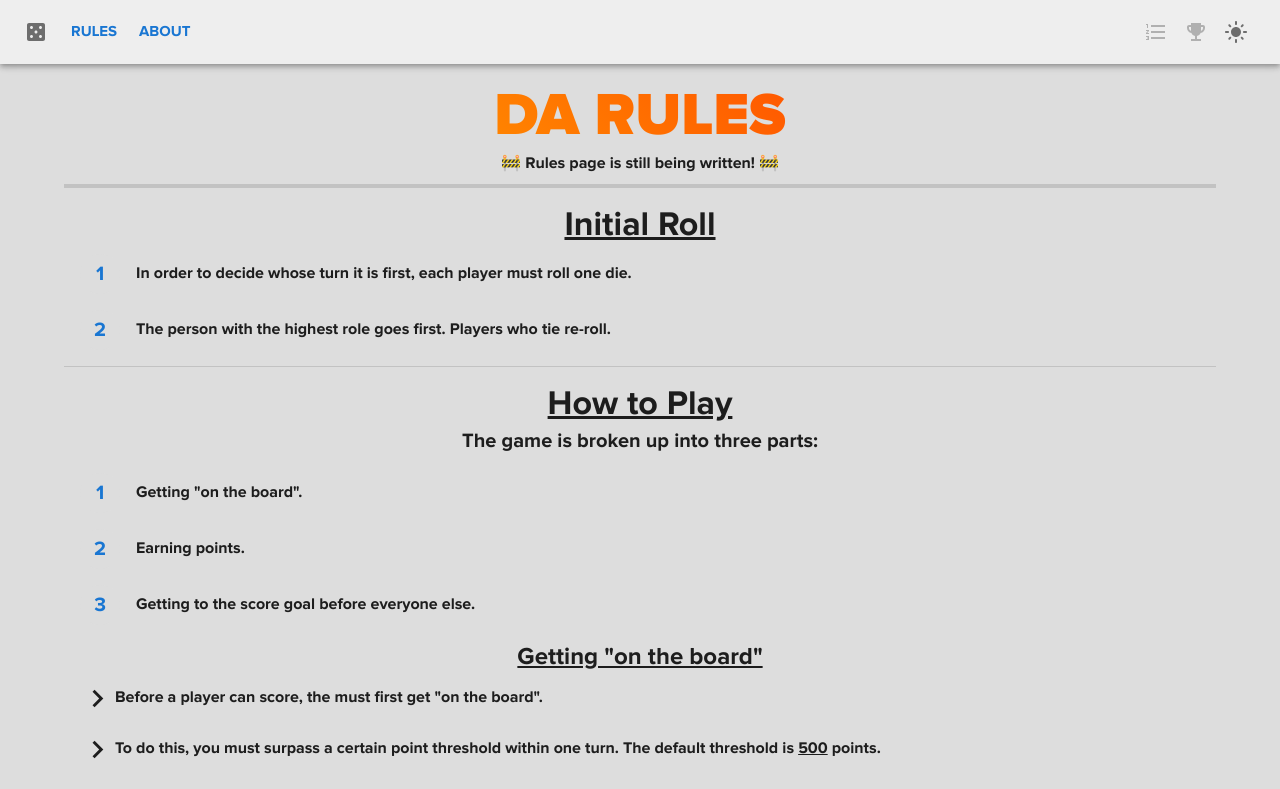
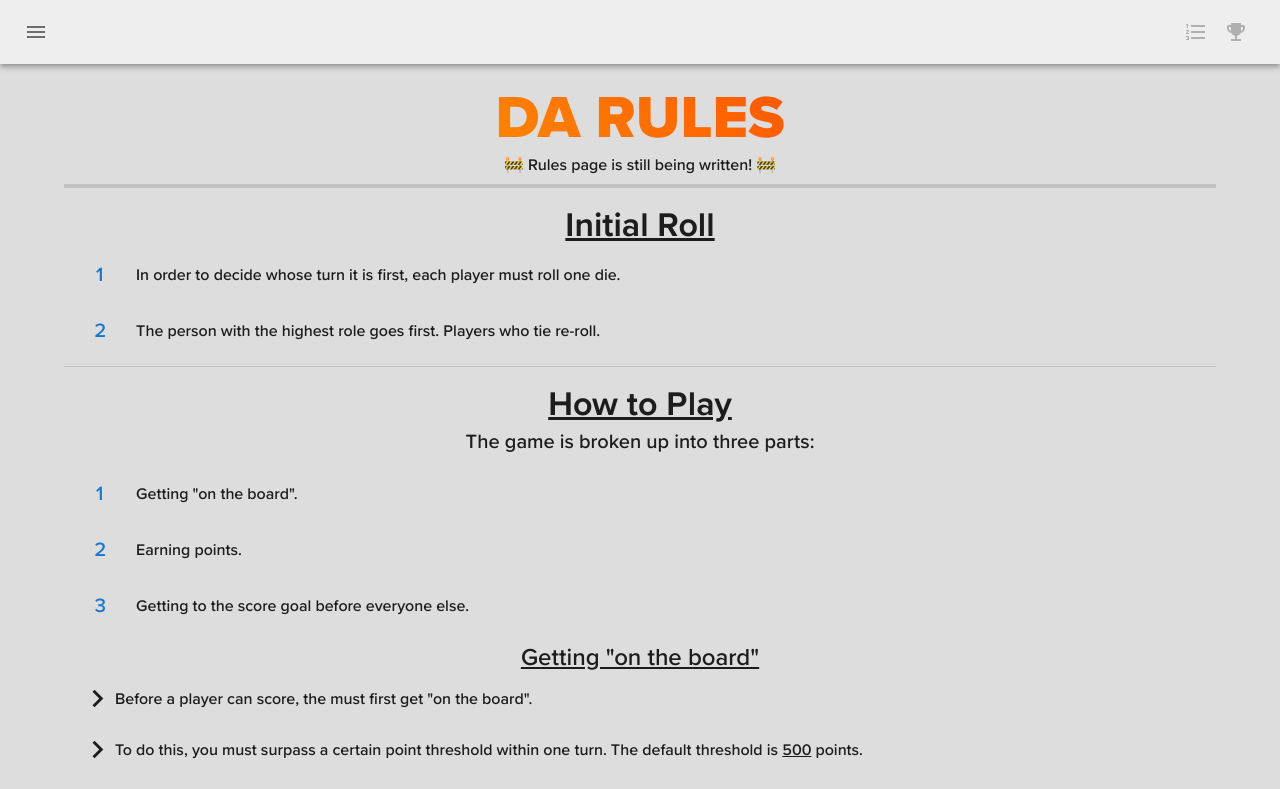
Before and after one commit to FoxtrotPerry/dice-game, a React (Vite) app: page /rules in a window 1280 px wide. Shown: the top 789 px of the page. Built offline with nearby package versions, Linux system fonts and the light colour scheme.

Commit message:
Revamping toolbar, theme selector, font, and adding some comments

```diff
--- a/src/App.tsx
+++ b/src/App.tsx
@@ -1,14 +1,33 @@
+import { useState } from 'react';
 import { useRoutes } from 'react-router-dom';
-import { AppBar, Button, CssBaseline, IconButton, Stack, Toolbar } from '@mui/material';
+
+import { ShowScoreBoardButton } from '@components/ShowScoresButton';
+import {
+    AppBar,
+    Box,
+    CssBaseline,
+    Divider,
+    Drawer,
+    IconButton,
+    List,
+    ListItem,
+    ListItemButton,
+    ListItemIcon,
+    ListItemText,
+    Stack,
+    Toolbar,
+} from '@mui/material';
 import { ThemeProvider } from '@mui/material/styles';
 import { AppBoundaryContainer, CenterStageContainer, ToggleThemeButton } from './components';
+import { usePreferenceContext } from './context';
 import { useRouteToAbout, useRouteToHome, useRouteToRules } from './hooks';
-import { usePreferenceContext } from './context';
 import { About, GameWizard, Home, Rules } from './pages';
-import { ShowScoreBoardButton } from '@components/ShowScoresButton';
 
+import { ShowRecentTurnsButton } from '@components/ShowRecentTurnsButton';
 import CasinoIcon from '@mui/icons-material/Casino';
-import { ShowRecentTurnsButton } from '@components/ShowRecentTurnsButton';
+import InfoIcon from '@mui/icons-material/Info';
+import MenuIcon from '@mui/icons-material/Menu';
+import MenuBookIcon from '@mui/icons-material/MenuBook';
 
 export enum ValidRoutes {
     HOME = '/',
@@ -19,6 +38,7 @@ export enum ValidRoutes {
 
 function App() {
     const { theme } = usePreferenceContext();
+    const [drawerOpen, setDrawerOpen] = useState(false);
 
     const content = useRoutes([
         {
@@ -55,26 +75,76 @@ function App() {
                             }}
                         >
                             <div>
-                                <IconButton size="large" edge="start" onClick={useRouteToHome()}>
-                                    <CasinoIcon />
+                                <IconButton
+                                    size="large"
+                                    edge="start"
+                                    onClick={() => setDrawerOpen(true)}
+                                >
+                                    <MenuIcon />
                                 </IconButton>
-                                <Button size="large" onClick={useRouteToRules()}>
-                                    Rules
-                                </Button>
-                                <Button size="large" onClick={useRouteToAbout()}>
-                                    About
-                                </Button>
                             </div>
                             <div>
                                 <ShowRecentTurnsButton />
                                 <ShowScoreBoardButton />
-                                <ToggleThemeButton />
                             </div>
                         </Stack>
                     </Toolbar>
                 </AppBar>
                 <CenterStageContainer>{content}</CenterStageContainer>
             </AppBoundaryContainer>
+            <Drawer
+                anchor="left"
+                open={drawerOpen}
+                onClose={() => setDrawerOpen(false)}
+                PaperProps={{
+                    sx: {
+                        background: `linear-gradient(270deg, rgba(0,0,0,0) 0%, rgba(${
+                            theme.palette.mode !== 'dark' ? '255,255,255' : '0,0,0'
+                        },0.8) 100%)`,
+                        backdropFilter: 'blur(4px)',
+                    },
+                    elevation: 2,
+                }}
+            >
+                <Stack display="flex" justifyContent="space-between" height="100%">
+                    <Box
+                        onClick={() => setDrawerOpen(false)}
+                        onKeyDown={() => setDrawerOpen(false)}
+                        height="100%"
+                    >
+                        <List>
+                            <ListItem disablePadding>
+                                <ListItemButton onClick={useRouteToHome()}>
+                                    <ListItemIcon>
+                                        <CasinoIcon />
+                                    </ListItemIcon>
+                                    <ListItemText primary="Home" />
+                                </ListItemButton>
+                            </ListItem>
+                            <ListItem disablePadding>
+                                <ListItemButton onClick={useRouteToRules()}>
+                                    <ListItemIcon>
+                                        <MenuBookIcon />
+                                    </ListItemIcon>
+                                    <ListItemText primary="Rules" />
+                                </ListItemButton>
+                            </ListItem>
+                            <Divider />
+                            <ListItem disablePadding>
+                                <ListItemButton onClick={useRouteToAbout()}>
+                                    <ListItemIcon>
+                                        <InfoIcon />
+                                    </ListItemIcon>
+                                    <ListItemText primary="About" />
+                                </ListItemButton>
+                            </ListItem>
+                        </List>
+                    </Box>
+                    <ListItem sx={{ display: 'flex', justifyContent: 'center' }}>
+                        <ToggleThemeButton />
+                    </ListItem>
+                </Stack>
+            </Drawer>
         </ThemeProvider>
     );
 }
--- a/src/components/ToggleThemeButton.tsx
+++ b/src/components/ToggleThemeButton.tsx
@@ -1,22 +1,32 @@
-import { Fade, IconButton } from '@mui/material';
+import { usePreferenceContext } from '@context';
+import { Button, Fade, Typography } from '@mui/material';
 import { CenterStack } from './CenterStack';
-import { usePreferenceContext } from '@context';
 
+import DarkModeIcon from '@mui/icons-material/DarkMode';
 import LightModeIcon from '@mui/icons-material/LightMode';
-import DarkModeIcon from '@mui/icons-material/DarkMode';
 
 export const ToggleThemeButton = () => {
     const { toggleTheme, theme } = usePreferenceContext();
     return (
-        <IconButton onClick={toggleTheme}>
+        <Button
+            onClick={toggleTheme}
+            startIcon={
                 <CenterStack>
                     <Fade in={theme.palette.mode === 'light'} timeout={500}>
-                    <LightModeIcon />
+                        <LightModeIcon htmlColor="white" />
                     </Fade>
                     <Fade in={theme.palette.mode === 'dark'} timeout={500}>
-                    <DarkModeIcon />
+                        <DarkModeIcon htmlColor="white" />
                     </Fade>
                 </CenterStack>
-        </IconButton>
+            }
+            sx={{
+                background: `-webkit-linear-gradient(45deg, #6200ff, #00c2ff 100%)`,
+            }}
+        >
+            <Typography variant="button" color="white">
+                Theme
+            </Typography>
+        </Button>
     );
 };
--- a/src/components/game/LeaderBoard.tsx
+++ b/src/components/game/LeaderBoard.tsx
@@ -174,7 +174,7 @@ export const LeaderBoard = () => {
                                 <Button
                                     variant="contained"
                                     onClick={() => {
-                                        editedPlayerId &&
+                                        editedPlayerId !== undefined &&
                                             updatePlayer(editedPlayerId, { name: newPlayerName });
                                         setEditedPlayerId(undefined);
                                         setNewPlayerName('');
--- a/src/index.css
+++ b/src/index.css
@@ -8,28 +8,7 @@
 
 @font-face {
     font-family: 'proxima';
-    src: url('/fonts/proxima_nova-webfont.woff2') format('woff2');
-    font-weight: normal;
-    font-style: normal;
+    src: url('/fonts/proxima_vara-vf.woff2') format('woff2-variations');
+    font-weight: 550 850;
+    font-stretch: 75% 125%;
 }
-
-@font-face {
-    font-family: 'proxima';
-    src: url('/fonts/proxima_nova_italic-webfont.woff2') format('woff2');
-    font-weight: normal;
-    font-style: italic;
-}
-
-@font-face {
-    font-family: 'proxima';
-    src: url('/fonts/proxima_nova_bold-webfont.woff2') format('woff2');
-    font-weight: bold;
-    font-style: normal;
-}
-
-@font-face {
-    font-family: 'proxima';
-    src: url('/fonts/proxima_nova_bold_italic-webfont.woff2') format('woff2');
-    font-weight: bold;
-    font-style: italic;
-}
--- a/src/pages/About.tsx
+++ b/src/pages/About.tsx
@@ -25,7 +25,7 @@ export const About = () => {
                     width: 'auto',
                 }}
             >
-                <b>ABOUT</b>
+                ABOUT
             </Typography>
             <Divider sx={{ my: 2 }} />
             <Typography variant="h5">
@@ -41,6 +41,7 @@ export const About = () => {
                 sx={{
                     width: 'auto',
                     mb: 2,
+                    background: `-webkit-linear-gradient(45deg, #09f, #0f9 100%)`,
                 }}
             >
                 Open Source In New Tab
--- a/src/pages/Rules.tsx
+++ b/src/pages/Rules.tsx
@@ -1,11 +1,5 @@
-import {
-    GiDiceSixFacesFive,
-    GiDiceSixFacesFour,
-    GiDiceSixFacesOne,
-    GiDiceSixFacesSix,
-    GiDiceSixFacesThree,
-    GiDiceSixFacesTwo,
-} from 'react-icons/gi';
+import { NumberedListItem } from '@components/NumberedListItem';
+import ChevronRightIcon from '@mui/icons-material/ChevronRight';
 import {
     Box,
     Divider,
@@ -21,10 +15,16 @@ import {
     Typography,
     useTheme,
 } from '@mui/material';
+import { Stack } from '@mui/system';
 import { ReactNode, useMemo } from 'react';
-import { Stack } from '@mui/system';
-import { NumberedListItem } from '@components/NumberedListItem';
-import ChevronRightIcon from '@mui/icons-material/ChevronRight';
+import {
+    GiDiceSixFacesFive,
+    GiDiceSixFacesFour,
+    GiDiceSixFacesOne,
+    GiDiceSixFacesSix,
+    GiDiceSixFacesThree,
+    GiDiceSixFacesTwo,
+} from 'react-icons/gi';
 
 const BulletPoint = ({ children }: { children: ReactNode }) => {
     return (
@@ -81,7 +81,7 @@ export const Rules = () => {
                     width: 'auto',
                 }}
             >
-                <b>DA RULES</b>
+                DA RULES
             </Typography>
             <Typography align="center">🚧 Rules page is still being written! 🚧</Typography>
             <Divider sx={{ my: 1, borderBottomWidth: 4 }} />
--- a/src/theme.ts
+++ b/src/theme.ts
@@ -9,6 +9,19 @@ const baseTheme: ThemeOptions = {
             '"Segoe UI Emoji"',
             '"Segoe UI Symbol"',
         ].join(','),
+        fontSize: undefined,
+        h1: {
+            fontWeight: 950,
+        },
+        h2: {
+            fontWeight: 850,
+        },
+        h3: {
+            fontWeight: 750,
+        },
+        h4: {
+            fontWeight: 650,
+        },
     },
 };
 
```
Also changed, not shown: src/context/GameSessionContext.tsx (+29 -1 lines), public/fonts/proxima_vara-vf.woff2 (added), 1 other file (tests, documents, lock files or other folders). Lines whose indentation alone changed are shown as unchanged.
